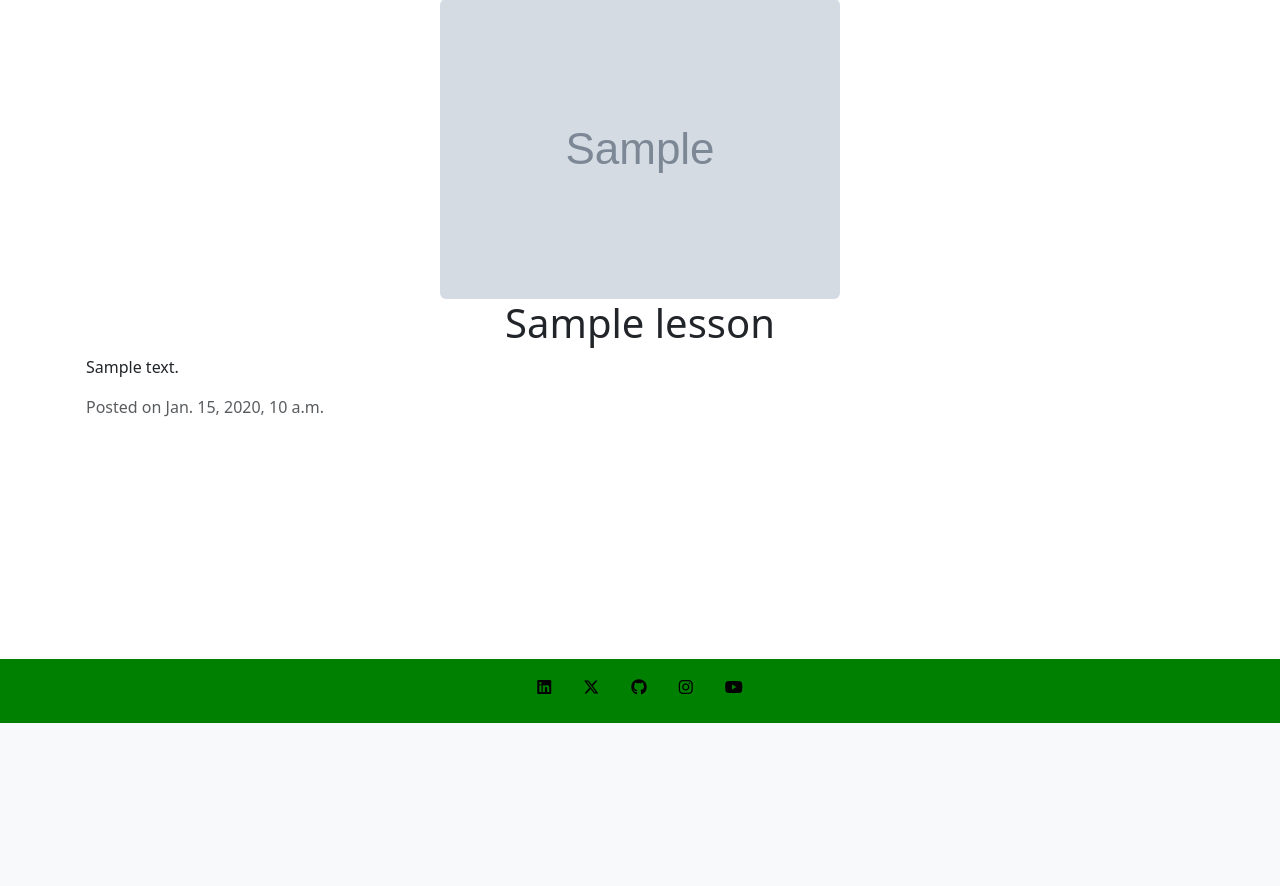
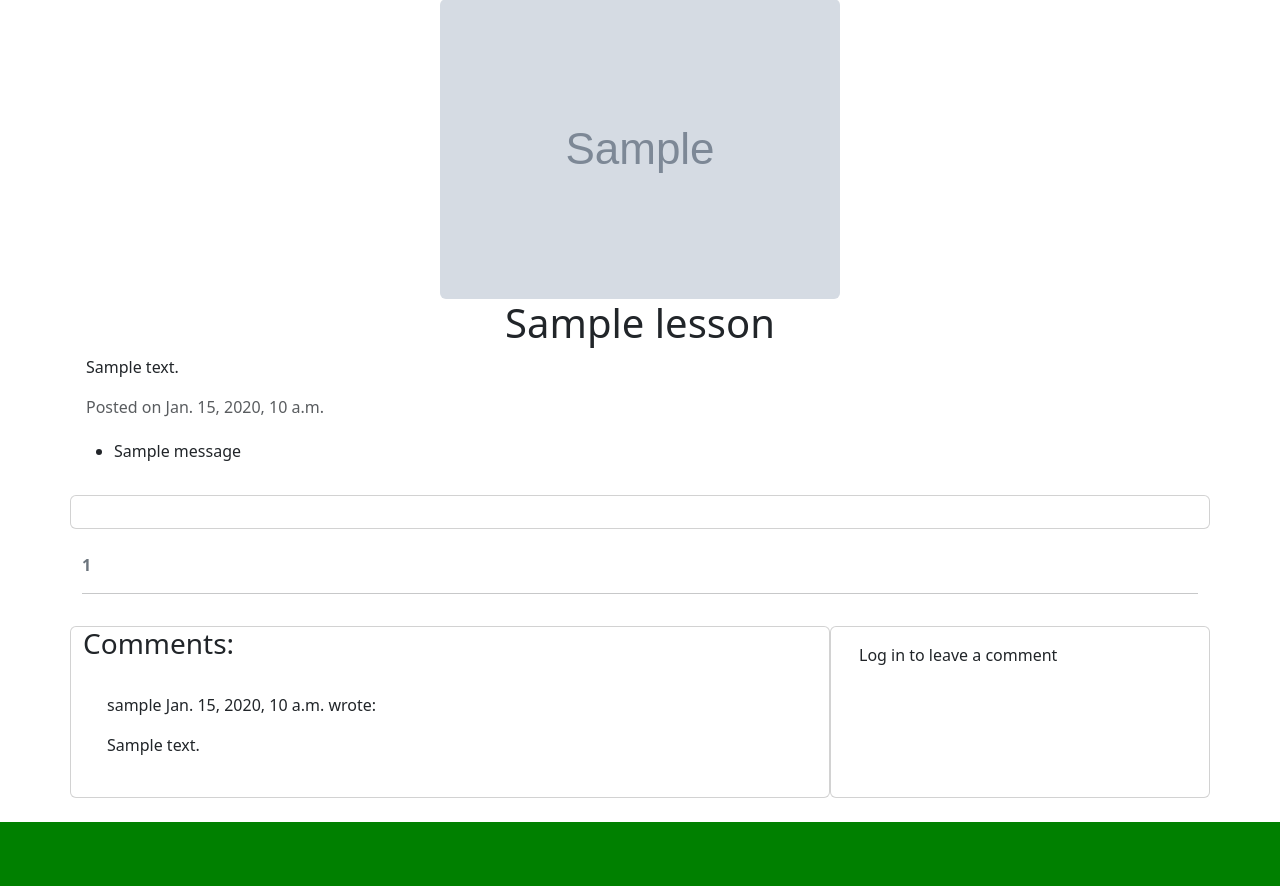
Before and after one commit to beardyone80/bark-to-basics, a Django app: a page that uses templates/base.html in a window 1280 px wide. Shown: the part 77-963 px from the top of the page. Before the commit the page ends 800 px from the top, so only its background shows below. Run offline with Django 4.2, Linux system fonts and the light colour scheme; tables that the repository leaves empty hold one stand-in row (values such as "Sample post"); grey boxes marked "Sample" are stand-in pictures; one stand-in notice (Sample message) is shown; parts of the project's set-up code (start-up, migrations or seed data) failed here and were passed over; some libraries are stand-ins or nearby versions.

Commit message:
Admin can now approve comments.  Edit and delet buttons added to comment section but not functional

```diff
--- a/lessons/forms.py
+++ b/lessons/forms.py
@@ -1,5 +1,5 @@
 from django import forms
-from .models import Lessons
+from .models import Lessons, Comment
 
 
 class LessonForm(forms.ModelForm):
@@ -36,3 +36,8 @@
             instance.save()
 
         return instance
+
+class CommentForm(forms.ModelForm):
+    class Meta:
+        model = Comment
+        fields = ('body',)
--- a/lessons/templates/lessons/lesson_detail.html
+++ b/lessons/templates/lessons/lesson_detail.html
@@ -3,7 +3,7 @@
 {% block title %}-{{lesson.title}}{% endblock %}
 
 {% block content %}
-<div class="container">
+<div class="container" data-lesson-slug="{{ lesson.slug }}">
     <div class="lesson-info mt-3 p-1">
         <div class="lesson-img">
             <img src="{{ lesson.image.url }}" alt="{{lesson.image_alt}}" class="rounded mx-auto d-block">
@@ -15,4 +15,103 @@
         </div>
     </div>
 </div>
+<!-- Comments -->
+<div class="container">
+    {% if messages %}
+    <ul class="messages">
+        {% for message in messages %}
+        <li {% if message.tags %} class="{{ message.tags }}" {% endif %}>{{ message }}</li>
+        {% endfor %}
+    </ul>
+    {% endif %}
+
+    <div class="row">
+        <div class="col card mb-4  mt-3 left  top">
+            <div class="card-body">
+                <!-- The post content goes inside the card-text. -->
+                <!-- Use the | safe filter inside the template tags -->
+                <p class="card-text">
+                    {{ post.content | safe }}
+                </p>
+            </div>
+        </div>
+    </div>
+    <div class="row">
+        <div class="col-12">
+            <strong class="text-secondary">
+                <i class="far fa-comments"></i> {{ comment_count }}
+            </strong>
+        </div>
+        <div class="col-12">
+            <hr>
+        </div>
+    </div>
+    <div class="row">
+        <div class="col-md-8 card mb-4  mt-3 ">
+            <h3>Comments:</h3>
+            <div class="card-body">
+                <!-- We want a for loop inside the empty control tags to iterate through each comment in comments -->
+                {% for comment in comments %}
+                <div
+                    class="p-2 comments{% if not comment.approved and comment.commenter == user %} faded{% elif not comment.approved %} d-none{% endif %}">
+                    <p class="font-weight-bold">
+                        {{ comment.commenter }}
+                        <span class="font-weight-normal">
+                            {{ comment.created_on }}
+                        </span> wrote:
+                    </p>
+                    <div id="comment{{ comment.id }}">
+                        {{ comment.body | linebreaks }}
+                    </div>
+                    {% if not comment.approved and comment.commenter == user %}
+                    <p class="approval">This comment is awaiting approval</p>
+                    {% endif %}
+                    {% if user.is_authenticated and comment.commenter == user %}
+                    <button class="btn btn-delete" onclick="showDeleteModal('{{ comment.id }}')">Delete</button>
+                    <button class="btn btn-edit" comment_id="{{ comment.id }}">Edit</button>
+                    {% endif %}
+                </div>
+                <!-- Our for loop ends here -->
+                {% endfor %}
+            </div>
+        </div>
+        <div class="col-md-4 card mb-4  mt-3 ">
+            <div class="card-body">
+                {% if user.is_authenticated %}
+                <h3>Leave a comment:</h3>
+                <p>Posting as: {{ user.username }}</p>
+                    {{ comment_form | crispy }}
+                    {% csrf_token %}
+                    <button id="submitButton" type="submit" class="btn btn-signup btn-lg">Submit</button>
+                </form>
+                {% else %}
+                <p>Log in to leave a comment</p>
+                {% endif %}
+            </div>
+        </div>
+    </div>
+</div>
+<!-- Delete confirmation modal -->
+<div class="modal fade" id="deleteModal" tabindex="-1" aria-labelledby="deleteModalLabel" aria-hidden="true">
+    <div class="modal-dialog">
+        <div class="modal-content">
+            <div class="modal-header">
+                <h5 class="modal-title" id="deleteModalLabel">Delete comment?</h5>
+                <button type="button" class="btn-close" data-bs-dismiss="modal" aria-label="Close"></button>
+            </div>
+            <div class="modal-body">
+                Are you sure you want to delete your comment? This action cannot be undone.
+            </div>
+            <div class="modal-footer">
+                <button type="button" class="btn btn-secondary" data-bs-dismiss="modal">Close</button>
+                <a id="deleteConfirm" href="#" class="btn btn-danger">Delete</a>
+            </div>
+        </div>
+    </div>
+</div>
+
+{% endblock content %}
+
+{% block onload_js %}
+<script src="{% static 'js/comments.js' %}"></script>
 {% endblock %}
--- a/lessons/urls.py
+++ b/lessons/urls.py
@@ -5,4 +5,6 @@
     path('', AddLesson.as_view(), name='add_lesson'),
     path('lessons/', LessonList.as_view(), name='modules'),
     path("lessons/<slug:slug>/", LessonDetail.as_view(), name='lesson_detail'),
+    path('lessons/<slug:slug>/edit_comment/<int:comment_id>/', LessonDetail.as_view(), name='edit_comment'),
+    path('lessons/<slug:slug>/delete_comment/<int:comment_id>/', LessonDetail.as_view(), name='delete_comment'),
 ]
--- a/lessons/views.py
+++ b/lessons/views.py
@@ -1,8 +1,10 @@
-#from django.shortcuts import render
+from django.shortcuts import render, get_object_or_404, redirect
+from django.contrib import messages
 from django.views.generic import CreateView, ListView, DetailView
 from .models import Lessons
-from .forms import LessonForm
+from .forms import LessonForm, CommentForm
 from django.contrib.auth.mixins import LoginRequiredMixin
+
 
 # Create your views here.
 
@@ -29,3 +31,73 @@
     template_name='lessons/lesson_detail.html'
     model = Lessons
     context_object_name='lesson'
+
+
+    def get_context_data(self, **kwargs):
+            context = super().get_context_data(**kwargs)
+            lesson = self.get_object()
+            comments = lesson.comments.filter(approved=True).order_by("-created_on")
+            comment_count = lesson.comments.filter(approved=True).count()
+            comment_form = CommentForm()
+
+            context["comments"] = comments
+            context["comment_count"] = comment_count
+            context["comment_form"] = comment_form
+            return context
+
+    def post(self, request, *args, **kwargs):
+        lesson = self.get_object()
+        comment_form = CommentForm(data=request.POST)
+
+        if comment_form.is_valid():
+            comment = comment_form.save(commit=False)
+            comment.commenter = request.user
+            comment.lesson = lesson
+            comment.save()
+            messages.add_message(
+                request, messages.SUCCESS,
+                'Comment submitted and awaiting approval'
+            )
+
+        return redirect('lesson_detail', slug=lesson.slug)
+
+    def edit_comment(request, slug, comment_id):
+        """
+        view to edit comments
+        """
+        if request.method == "POST":
+
+            queryset = Post.objects.filter(status=1)
+            post = get_object_or_404(queryset, slug=slug)
+            comment = get_object_or_404(Comment, pk=comment_id)
+            comment_form = CommentForm(data=request.POST, instance=comment)
+
+            if comment_form.is_valid() and comment.commenter == request.user:
+                comment = comment_form.save(commit=False)
+                comment.post = post
+                comment.approved = False
+                comment.save()
+                messages.add_message(request, messages.SUCCESS, 'Comment Updated!')
+            else:
+                messages.add_message(request, messages.ERROR,
+                                    'Error updating comment!')
+
+        return HttpResponseRedirect(reverse('post_detail', args=[slug]))
+
+
+    def delete_comment(request, slug, comment_id):
+        """
+        view to delete comment
+        """
+        queryset = Post.objects.filter(status=1)
+        post = get_object_or_404(queryset, slug=slug)
+        comment = get_object_or_404(Comment, pk=comment_id)
+
+        if comment.commenter == request.user:
+            comment.delete()
+            messages.add_message(request, messages.SUCCESS, 'Comment deleted!')
+        else:
+            messages.add_message(request, messages.ERROR,
+                                'You can only delete your own comments!')
+
+        return HttpResponseRedirect(reverse('post_detail', args=[slug]))
--- /dev/null
+++ b/static/js/comments.js
@@ -0,0 +1,49 @@
+const editButtons = document.getElementsByClassName("btn-edit");
+const commentText = document.getElementById("id_body");
+const commentForm = document.getElementById("commentForm");
+const submitButton = document.getElementById("submitButton");
+
+const deleteModal = new bootstrap.Modal(document.getElementById("deleteModal"));
+const deleteButtons = document.getElementsByClassName("btn-delete");
+const deleteConfirm = document.getElementById("deleteConfirm");
+const lessonSlug = document.querySelector("div").getAttribute("data-lesson-slug");
+
+/*
+ * Initializes edit functionality for the provided edit buttons.
+ *
+ * For each button in the `editButtons` collection:
+ * - Retrieves the associated comment's ID upon click.
+ * - Fetches the content of the corresponding comment.
+ * - Populates the `commentText` input/textarea with the comment's content for editing.
+ * - Updates the submit button's text to "Update".
+ * - Sets the form's action attribute to the `edit_comment/{commentId}` endpoint.
+ */
+
+for (let button of editButtons) {
+    button.addEventListener("click", (e) => {
+        let commentId = e.target.getAttribute("comment_id");
+        let commentContent = document.getElementById(`comment${commentId}`).innerText;
+        commentText.value = commentContent;
+        submitButton.innerText = "Update";
+        commentForm.setAttribute("action", `edit_comment/${commentId}`);
+    });
+}
+
+/*
+ * Initializes deletion functionality for the provided delete buttons.
+ *
+ * For each button in the `deleteButtons` collection:
+ * - Retrieves the associated comment's ID upon click.
+ * - Updates the `deleteConfirm` link's href to point to the
+ * deletion endpoint for the specific comment.
+ * - Displays a confirmation modal (`deleteModal`) to prompt
+ * the user for confirmation before deletion.
+ */
+ for (let button of deleteButtons) {
+    button.addEventListener("click", (e) => {
+        let commentId = e.target.getAttribute("comment_id");
+        let lessonSlug = document.body.dataset.lessonSlug;
+        deleteConfirm.href = `/lessons/${lessonSlug}/delete_comment/${commentId}/`;
+        deleteModal.show();
+    });
+}
--- a/templates/base.html
+++ b/templates/base.html
@@ -14,6 +14,7 @@
     <link rel="stylesheet" href="{% static 'css/base.css' %}">
         <!-- Bootstrap -->
         <link href="https://cdn.jsdelivr.net/npm/bootstrap@5.3.2/dist/css/bootstrap.min.css" rel="stylesheet" integrity="sha384-T3c6CoIi6uLrA9TneNEoa7RxnatzjcDSCmG1MXxSR1GAsXEV/Dwwykc2MPK8M2HN" crossorigin="anonymous">
+        <script src="https://cdn.jsdelivr.net/npm/bootstrap@5.3.2/dist/js/bootstrap.bundle.min.js" integrity="sha384-C6RzsynM9kWDrMNeT87bh95OGNyZPhcTNXj1NW7RuBCsyN/o0jlpcV8Qyq46cDfL" crossorigin="anonymous"></script>
     {% endblock %}
     <title>Bark to Basics - {% block title %}{% endblock %}</title>
 </head>
@@ -31,7 +32,7 @@
 
     {% block onload_js %}
     <script src="https://kit.fontawesome.com/89fa774aea.js" crossorigin="anonymous"></script>
-    <script src="https://cdn.jsdelivr.net/npm/bootstrap@5.3.2/dist/js/bootstrap.bundle.min.js" integrity="sha384-C6RzsynM9kWDrMNeT87bh95OGNyZPhcTNXj1NW7RuBCsyN/o0jlpcV8Qyq46cDfL" crossorigin="anonymous"></script>
+
     {% endblock %}
 </body>
 </html>
```
Also changed, not shown: lessons/admin.py (+12 -3 lines), lessons/models.py (+10 -12 lines), lessons/migrations/0003_comment.py (added).
